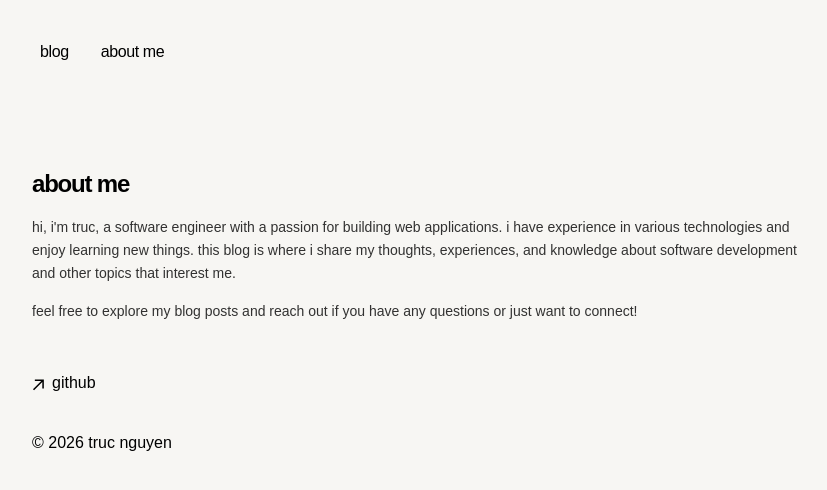
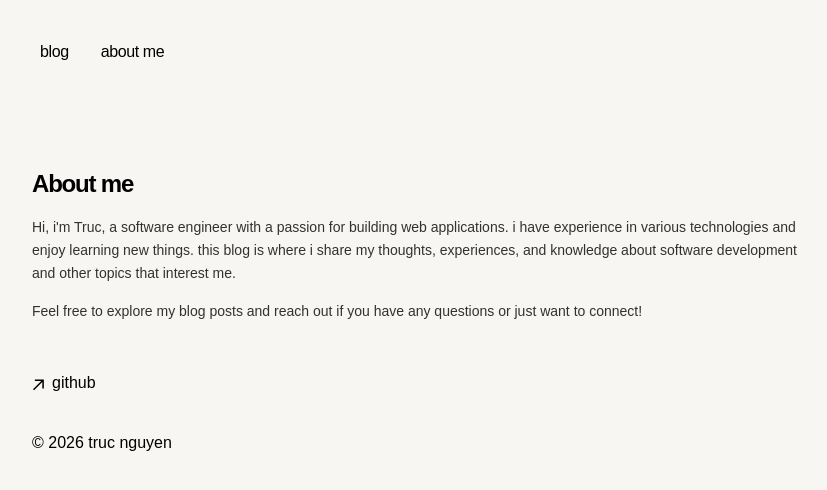
Before and after one commit to tructn/tructn.github.io, a Next.js app: page /tructn.github.io/about in a window 1280 px wide. Shown: the top 490 px of the page, without its empty margins (224-1051 px from the left). Built offline with nearby package versions, Linux system fonts and the light colour scheme; a web font is replaced by a local one.

Commit message:
Correct capitalization and improve text clarity

```diff
--- a/app/about/page.tsx
+++ b/app/about/page.tsx
@@ -1,8 +1,8 @@
 import { BlogPosts } from "app/components/posts";
 
 export const metadata = {
-  title: "about me",
-  description: "learn more about TN.",
+  title: "About me",
+  description: "Learn more about TN.",
 };
 
 export default function Page() {
@@ -10,17 +10,17 @@ export default function Page() {
     <section className="w-full flex justify-center mt-4 sm:mt-8 antialiased">
       <div className="w-full">
         <h1 className="font-semibold text-2xl mb-4 tracking-tighter text-black">
-          about me
+          About me
         </h1>
         <p className="text-black/80 text-sm leading-relaxed mb-4">
-          hi, i'm truc, a software engineer with a passion for building web
+          Hi, i'm Truc, a software engineer with a passion for building web
           applications. i have experience in various technologies and enjoy
           learning new things. this blog is where i share my thoughts,
           experiences, and knowledge about software development and other topics
           that interest me.
         </p>
         <p className="text-black/80 text-sm leading-relaxed mb-4">
-          feel free to explore my blog posts and reach out if you have any
+          Feel free to explore my blog posts and reach out if you have any
           questions or just want to connect!
         </p>
       </div>
```
